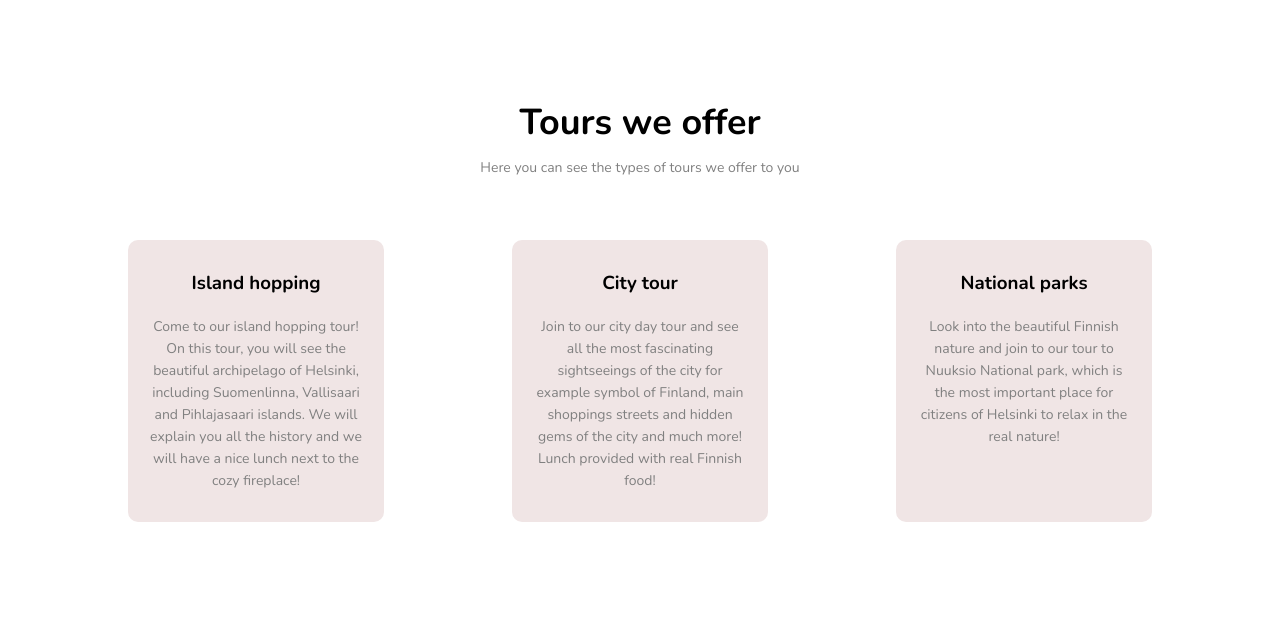
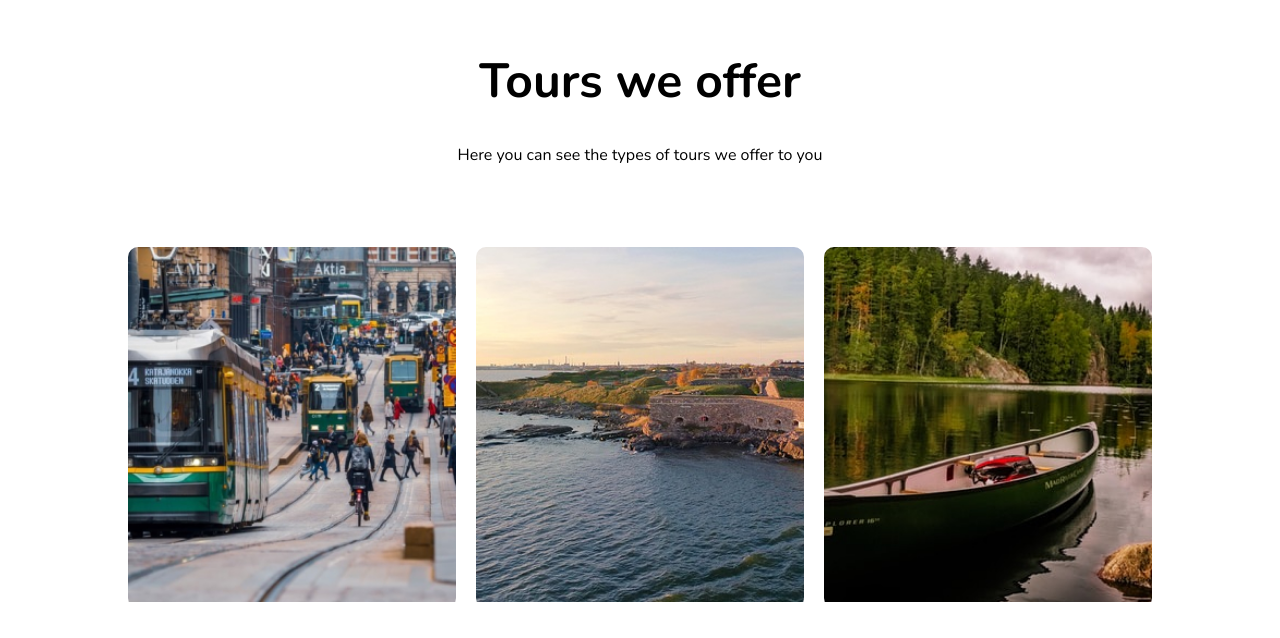
Before and after one commit to joona127/HelsinkiTours, a plain HTML site: page index.html in a window 1280 px wide. Shown: the part 802-1440 px from the top of the page. Before the commit the page ends 1375 px from the top, so only its background shows below. Drawn offline with nearby package versions, Linux system fonts and the light colour scheme.

Commit message:
tours added

```diff
--- a/index.html
+++ b/index.html
@@ -45,29 +45,25 @@
 
     <div class="row">
         <div class="tours-col">
-            <h3>Island hopping</h3>
-            <p>Come to our island hopping tour! On this tour, you will see
-                the beautiful archipelago of Helsinki, including Suomenlinna, Vallisaari and
-                Pihlajasaari islands. We will explain you all the history and we will have a nice
-                lunch next to the cozy fireplace!
-            </p>
+            <img src="images/cityday3.jpg">
+            <div class="layer">
+                <h3>CITY DAY</h3>
+            </div>
         </div>
         <div class="tours-col">
-            <h3>City tour</h3>
-            <p>Join to our city day tour and
-                see all the most fascinating sightseeings of the city for example
-                symbol of Finland, main shoppings streets and hidden gems of the city and
-                much more! Lunch provided with real Finnish food!
-            </p>
+            <img src="images/suomenlinna.jpg">
+            <div class="layer">
+                <h3>ISLAND HOPPING</h3>
+            </div>
         </div>
         <div class="tours-col">
-            <h3>National parks</h3>
-            <p>Look into the beautiful Finnish nature and join to our tour to Nuuksio National park,
-                which is the most important place for citizens of Helsinki to relax in the real nature!
-            </p>
+            <img src="images/nuuksio2.jpg">
+            <div class="layer">
+                <h3>NATIONAL PARKS</h3>
+            </div>
         </div>
+    </div>
 
-    </div>
 
     </section>
     <!---JavaScript-->
--- a/styles.css
+++ b/styles.css
@@ -176,25 +176,29 @@ nav.fill ul li a {
 
   }
 
-  /*---- tour section ----*/
+  .img{
+      position: relative;
+      width: 840px;
+      height: 580px;
+      margin-bottom: 40px;
+
+    }
+
   .tours{
     width: 80%;
     margin: auto;
     text-align: center;
-    padding-top: 100px;
+    padding-top: 50px;
+
   }
 
-h1{
-    font-size: 36px;
-    font-weight: 600;
-}
-
-p{
-    color: gray;
-    font-size: 14px;
-    font-weight: 300;
-    line-height: 22px;
-    padding: 10px;
+  .tours-col{
+      flex-basis: 32%;
+      border-radius: 10px;
+      margin-bottom: 30px;
+      position: relative;
+      overflow: hidden;
+      display: block;
   }
 
   .row{
@@ -203,28 +207,52 @@ p{
       justify-content: space-between;
   }
 
-.tours-col{
-    flex-basis: 25%;
-    background: #f0e5e5;
-    border-radius: 10px;
-    margin-bottom: 5%;
-    padding: 20px 12px;
-    box-sizing: border-box;
-    transition: 1s;
+  .tours-col img{
+      width: 100%;
+
   }
 
-h3{
-    text-align: center;
-    font-weight: 600;
-    margin: 10px 0;
+  .layer{
+      height: 100%;
+      width: 100%;
+      position: absolute;
+      top: 0;
+      left: 0;
+      transition: 0.5s;
   }
 
-.tours-col:hover{
-    box-shadow: 0 0 10px 0px rgba(4,9,30,0.7);
+  .layer:hover{
+    background: rgba(226,0,0,0.7);
   }
 
-@media(max-width: 700px){
-    .row{
-        flex-direction: column;
+  .layer h3{
+      width: 100%;
+      font-weight: 500;
+      font-size: 26px;
+      bottom: 0;
+      left: 50%;
+      transform: translateX(-50%);
+      position: absolute;
+      opacity: 0;
+      transition: 0.5s;
+
   }
+
+  .layer:hover h3{
+      bottom: 49%;
+      opacity: 1;
   }
+
+  .tours h1{
+      font-size: 48px;
+      padding-bottom: 30px;
+  }
+
+  .tours p {
+      padding-bottom: 30px;
+  }
+
+  .tours h3 {
+    padding: 15px 15px;
+    font-size: 35px;
+}
```
Also changed, not shown: images/cityday2.jpg (added), images/cityday3.jpg (added), images/island1.jpg (added), images/nuuksio2.jpg (added), images/suomenlinna.jpg (added), 2 other files. Lines whose indentation alone changed are shown as unchanged.
